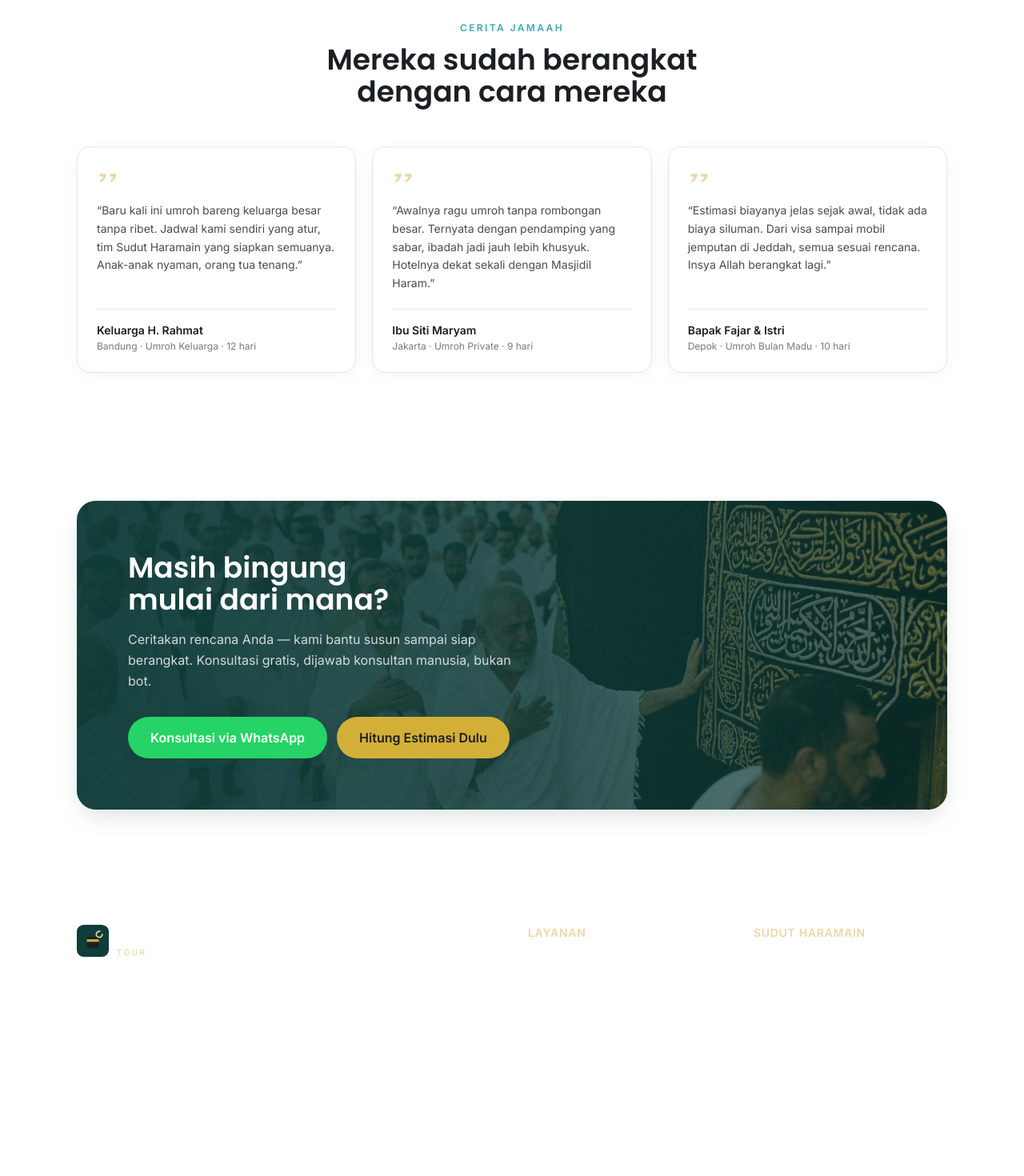
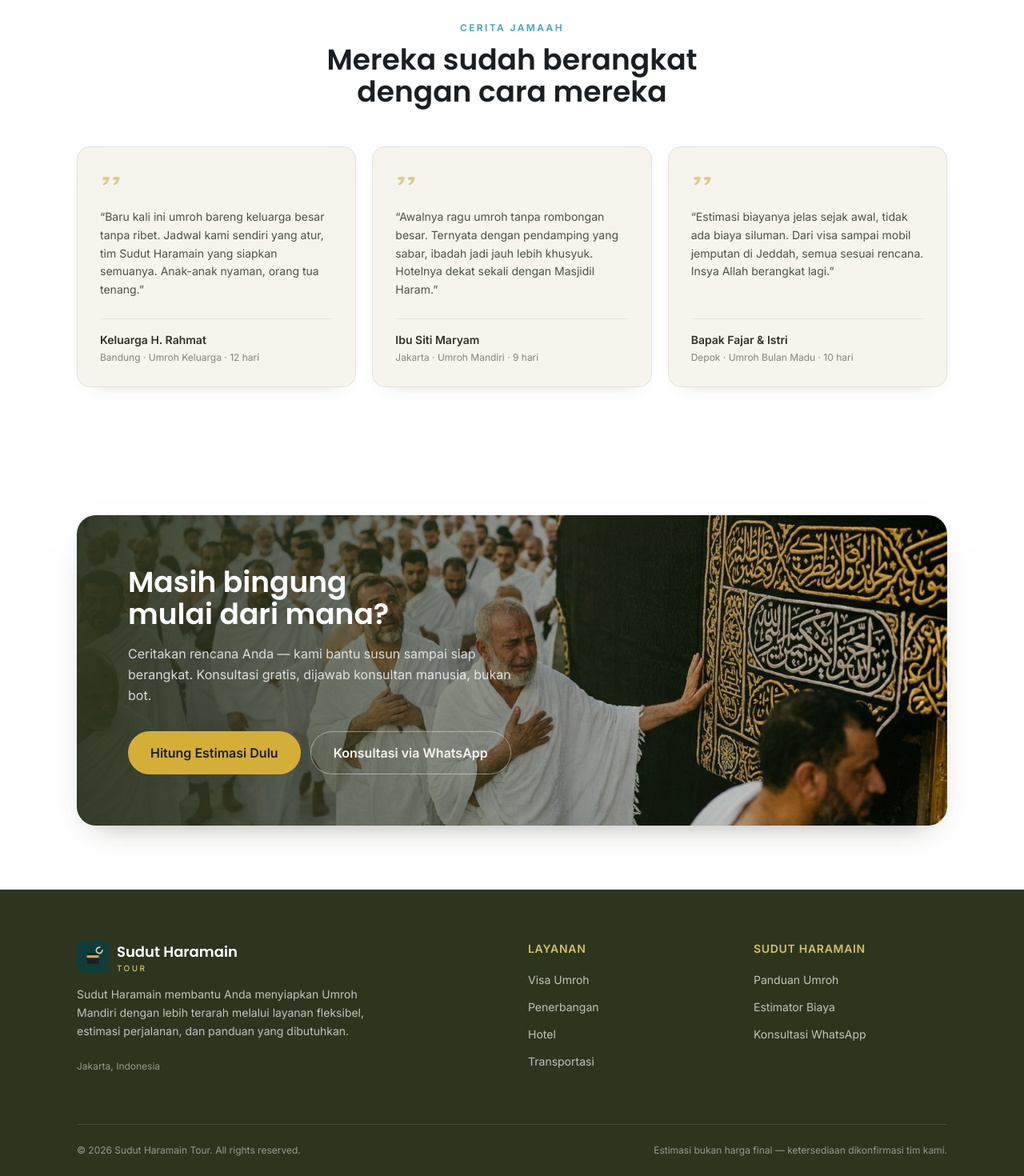
Before and after one commit to adityamzr/sht-web, a Nuxt app: page / in a window 1280 px wide. Shown: the part 4681-6151 px from the top of the page at 80% size. Built offline with nearby package versions, Linux system fonts and the light colour scheme.

Commit message:
fix(home): harmonize closing sections and footer copy

```diff
--- a/components/CtaSection.vue
+++ b/components/CtaSection.vue
@@ -5,14 +5,14 @@ const waUrl = whatsappLink()
 <template>
   <section>
     <Container>
-      <div class="relative overflow-hidden rounded-[1.5rem] shadow-card-hover">
+      <div class="relative overflow-hidden rounded-3xl shadow-[0_16px_40px_-24px_rgba(45,53,31,0.55)]">
         <img
           src="/images/kaaba-tawaf.jpg"
           alt="Jamaah bertawaf mengelilingi Ka'bah"
           class="absolute inset-0 h-full w-full object-cover"
           loading="lazy"
         />
-        <div class="absolute inset-0 bg-gradient-to-r from-brand-green/95 via-brand-green/85 to-brand-green/60" aria-hidden="true" />
+        <div class="absolute inset-0 bg-gradient-to-r from-sht-olive-dark/95 via-sht-olive-dark/88 to-sht-olive/72" aria-hidden="true" />
         <div class="relative px-6 py-14 sm:px-12 sm:py-16 lg:px-16">
           <h2 class="max-w-xl font-heading text-3xl font-semibold text-white text-balance sm:text-4xl">
             Masih bingung mulai dari mana?
@@ -22,8 +22,16 @@ const waUrl = whatsappLink()
             dijawab konsultan manusia, bukan bot.
           </p>
           <div class="mt-8 flex flex-col gap-3 sm:flex-row">
-            <AppButton :href="waUrl" variant="whatsapp" size="lg" external> Konsultasi via WhatsApp </AppButton>
             <AppButton to="/estimator" variant="gold" size="lg"> Hitung Estimasi Dulu </AppButton>
+            <AppButton
+              :href="waUrl"
+              variant="ghost"
+              size="lg"
+              external
+              class="border border-sht-off-white/45 text-sht-off-white hover:bg-sht-off-white/10 hover:text-sht-off-white"
+            >
+              Konsultasi via WhatsApp
+            </AppButton>
           </div>
         </div>
       </div>
--- a/components/SiteFooter.vue
+++ b/components/SiteFooter.vue
@@ -24,7 +24,7 @@ const navGroups = [
 </script>
 
 <template>
-  <footer class="bg-kabah-gradient text-white">
+  <footer class="bg-sht-olive-dark text-white">
     <Container>
       <div class="grid gap-10 py-14 sm:py-16 md:grid-cols-2 lg:grid-cols-4">
         <!-- Brand -->
@@ -33,19 +33,19 @@ const navGroups = [
             <img src="/favicon.svg" alt="" class="h-10 w-10" />
             <span class="leading-tight">
               <span class="block font-heading text-lg font-semibold">Sudut Haramain</span>
-              <span class="block text-[10px] font-medium uppercase tracking-[0.24em] text-gold-soft">Tour</span>
+              <span class="block text-[10px] font-medium uppercase tracking-[0.24em] text-sht-gold">Tour</span>
             </span>
           </div>
           <p class="mt-4 max-w-sm text-sm leading-relaxed text-white/70">
-            {{ site.tagline }} Kami membantu menyiapkan visa, penerbangan, hotel, dan transportasi —
-            Anda fokus pada kekhusyukan ibadah.
+            Sudut Haramain membantu Anda menyiapkan Umroh Mandiri dengan lebih terarah melalui layanan fleksibel,
+            estimasi perjalanan, dan panduan yang dibutuhkan.
           </p>
           <p class="mt-6 text-xs text-white/50">{{ site.address }}</p>
         </div>
 
         <!-- Nav -->
         <div v-for="group in navGroups" :key="group.title">
-          <h3 class="text-sm font-semibold uppercase tracking-wider text-gold-soft">{{ group.title }}</h3>
+          <h3 class="text-sm font-semibold uppercase tracking-wider text-sht-gold">{{ group.title }}</h3>
           <ul class="mt-4 space-y-2.5">
             <li v-for="link in group.links" :key="link.label">
               <NuxtLink v-if="link.to" :to="link.to" class="text-sm text-white/70 transition-colors hover:text-white">
--- a/components/TestimonialCard.vue
+++ b/components/TestimonialCard.vue
@@ -5,16 +5,16 @@ defineProps<{ testimonial: Testimonial }>()
 </script>
 
 <template>
-  <figure class="flex h-full flex-col rounded-card border border-neutral-line bg-white p-6 shadow-card">
-    <svg class="h-7 w-7 text-gold-soft" viewBox="0 0 24 24" fill="currentColor" aria-hidden="true">
+  <figure class="flex h-full flex-col rounded-2xl border border-sht-stone bg-sht-off-white p-7 shadow-[0_8px_24px_-20px_rgba(45,53,31,0.45)]">
+    <svg class="h-7 w-7 text-sht-gold/80" viewBox="0 0 24 24" fill="currentColor" aria-hidden="true">
       <path d="M10 8c0 4.4-2.2 7.3-6 9l-1-1.6c2-1 3.2-2.5 3.5-4.4H3V8h7Zm11 0c0 4.4-2.2 7.3-6 9l-1-1.6c2-1 3.2-2.5 3.5-4.4H14V8h7Z" />
     </svg>
-    <blockquote class="mt-4 flex-1 text-sm leading-relaxed text-neutral-charcoal/80">
+    <blockquote class="mt-5 flex-1 text-sm leading-relaxed text-sht-charcoal/80">
       “{{ testimonial.quote }}”
     </blockquote>
-    <figcaption class="mt-5 border-t border-neutral-line pt-4">
-      <p class="text-sm font-semibold text-neutral-charcoal">{{ testimonial.name }}</p>
-      <p class="mt-0.5 text-xs text-neutral-charcoal/60">{{ testimonial.origin }} · {{ testimonial.tripType }}</p>
+    <figcaption class="mt-6 border-t border-sht-stone/80 pt-4">
+      <p class="text-sm font-semibold text-sht-olive-dark">{{ testimonial.name }}</p>
+      <p class="mt-1 text-xs text-sht-charcoal/55">{{ testimonial.origin }} · {{ testimonial.tripType }}</p>
     </figcaption>
   </figure>
 </template>
--- a/data/mock/testimonials.ts
+++ b/data/mock/testimonials.ts
@@ -16,7 +16,7 @@ export const mockTestimonials: Testimonial[] = [
     origin: 'Jakarta',
     quote:
       'Awalnya ragu umroh tanpa rombongan besar. Ternyata dengan pendamping yang sabar, ibadah jadi jauh lebih khusyuk. Hotelnya dekat sekali dengan Masjidil Haram.',
-    tripType: 'Umroh Private · 9 hari',
+    tripType: 'Umroh Mandiri · 9 hari',
   },
   {
     id: 'TST-003',
```
